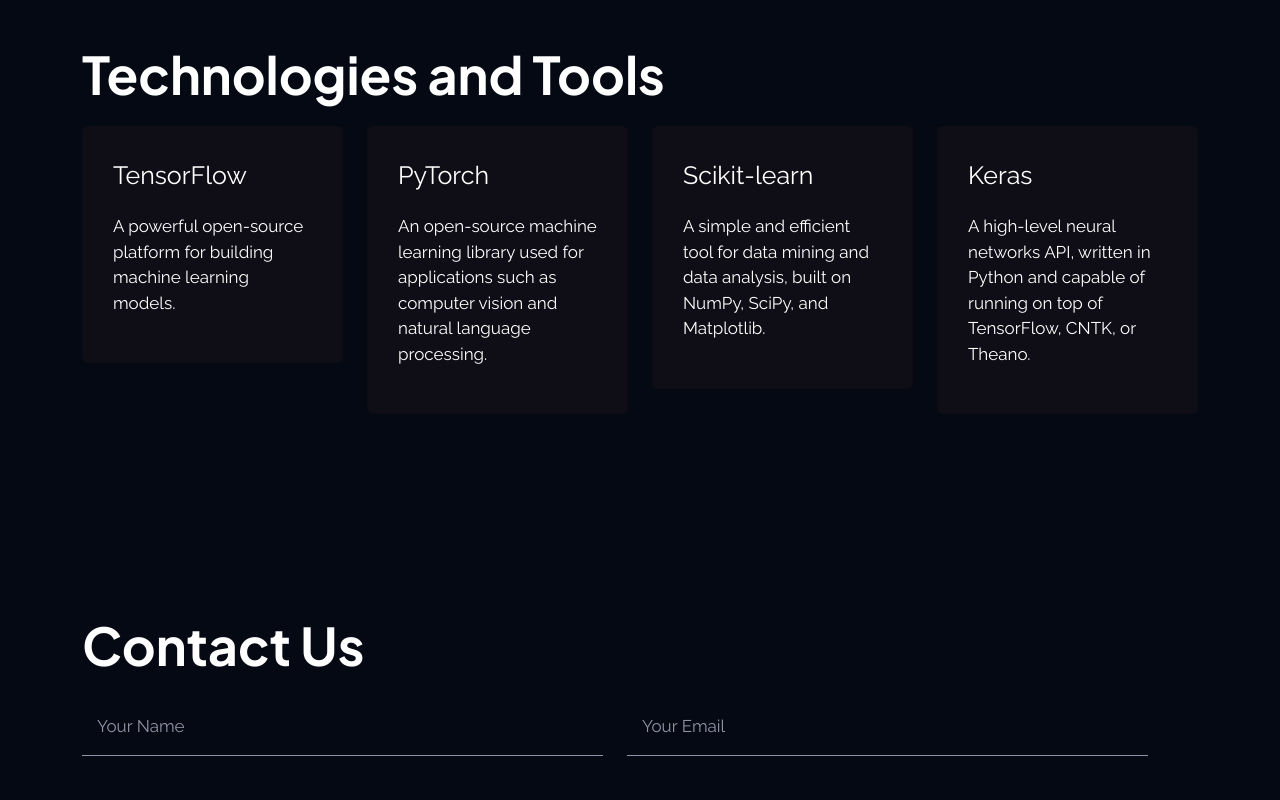
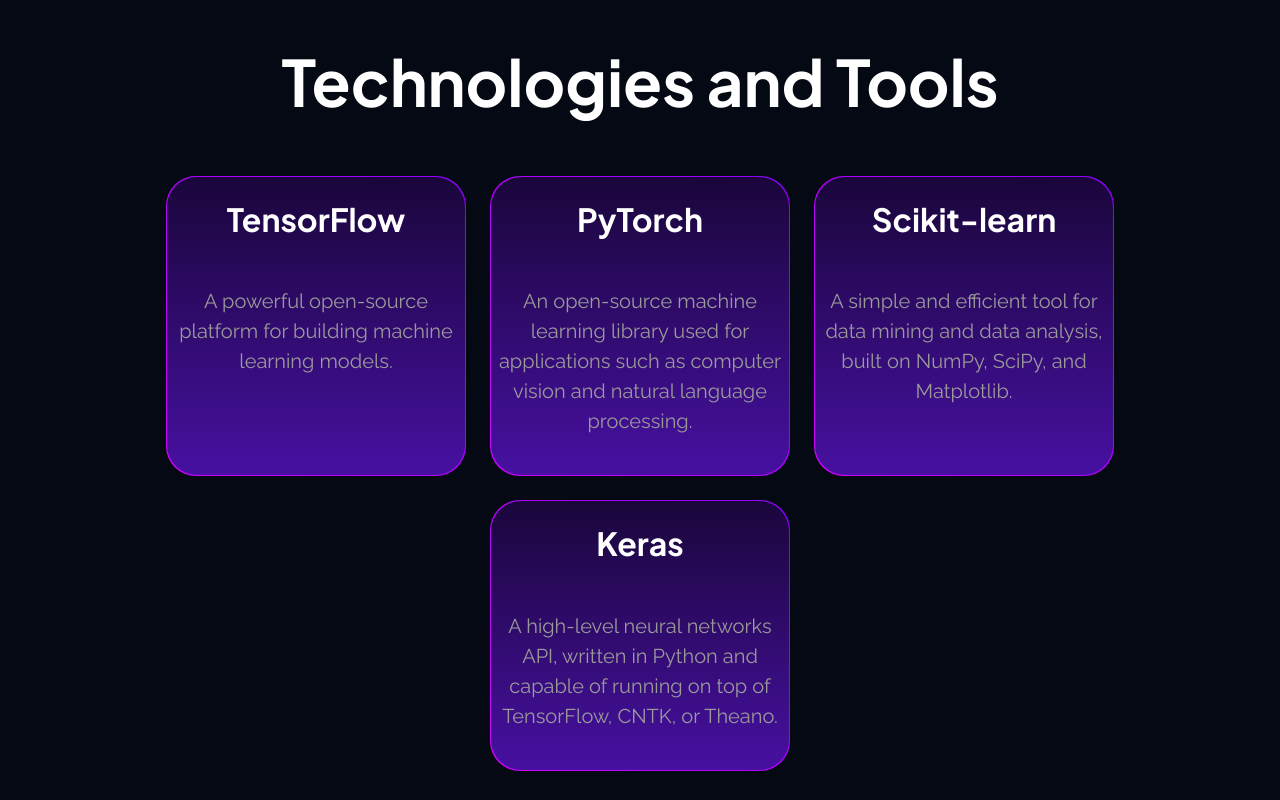
Before and after one commit to ibtehajmr/Epoch, a React (Vite) app: page /ml-model-development in a window 1280 px wide. Shown: the part 2600-3400 px from the top of the page. Built offline with nearby package versions, Linux system fonts and the light colour scheme.

Commit message:
chore: designed tools and technologies section

```diff
--- a/src/assets/css/responsive.css
+++ b/src/assets/css/responsive.css
@@ -162,7 +162,7 @@
   }
   .about-area .content {
     padding-left: 0px;
-    height: auto !important
+    height: auto !important;
   }
   .about-area .content h2 {
     font-size: 28px;
@@ -481,9 +481,20 @@
     flex-direction: column;
   }
   /* Stats area */
-.stat-description {
-  font-size: 17px;
-}
+  .stat-description {
+    font-size: 17px;
+  }
+  /* Tech section */
+
+  .tech-section h2 {
+    font-size: 28px;
+  }
+  .tech-section h4 {
+    font-size: 20px;
+  }
+  .tech-section p {
+    font-size: 17px;
+  }
 }
 /* Min width 576px to Max width 767px */
 @media only screen and (min-width: 576px) and (max-width: 767px) {
@@ -593,7 +604,7 @@
   }
   .about-area .content {
     padding-left: 0px;
-     height: auto !important
+    height: auto !important;
   }
   .about-area .sub-counter h3 {
     font-size: 36px;
@@ -696,6 +707,17 @@
   .contact-area .container {
     flex-direction: column;
   }
+  /* Tech section */
+
+  .tech-section h2 {
+    font-size: 28px;
+  }
+  .tech-section h4 {
+    font-size: 20px;
+  }
+  .tech-section p {
+    font-size: 17px;
+  }
 }
 /* Min width 992px to Max width 1199px */
 @media only screen and (min-width: 992px) and (max-width: 1199px) {
--- a/src/assets/css/style.css
+++ b/src/assets/css/style.css
@@ -3340,7 +3340,7 @@
 }
 
 .no-background {
-  background-image: none
+  background-image: none;
 }
 
 /* Stats area */
@@ -3352,5 +3352,68 @@
 
 .stat-description {
   font-size: 20px;
-  color: #656C7B;
-}
+  color: #656c7b;
+}
+
+/* Tech section */
+
+.tech-section h2 {
+  font-weight: 700;
+  font-size: 64px;
+}
+.tech-section h4 {
+  font-weight: 700;
+  font-size: 32px;
+}
+.tech-section p {
+  font-size: 20px;
+  color: #9a9a9a;
+}
+
+.box__bg {
+  position: relative;
+  z-index: 0;
+  overflow: hidden;
+  height: '329px';
+  width: 100%;
+  max-width: 300px;
+  border-radius: 30px;
+}
+
+.box__bg::before {
+  content: '';
+  position: absolute;
+  z-index: -2;
+  left: -50%;
+  top: -50%;
+  width: 200%;
+  height: 200%;
+  background-color: #000;
+  background-repeat: no-repeat;
+  background-size: 100%100%, 50%50%;
+  background-position:
+    0 0,
+    100% 0,
+    100% 100%,
+    0 100%;
+  background-image: linear-gradient(#e101ff, #7f01ff);
+  animation: bgRotate 4s linear infinite;
+}
+
+.box__bg::after {
+  content: '';
+  position: absolute;
+  z-index: -1;
+  left: 1px;
+  top: 1px;
+  width: calc(100% - 2px);
+  height: calc(100% - 2px);
+  border-radius: 30px;
+  background: linear-gradient(180deg, #1a063b 0%, #4710a1 100%);
+}
+
+@keyframes bgRotate {
+  100% {
+    transform: rotate(1turn);
+  }
+}
--- /dev/null
+++ b/src/components/techAndTools.jsx
@@ -0,0 +1,48 @@
+import React from 'react';
+
+const TechAndTools = () => {
+  const technologies = [
+    {
+      label: 'TensorFlow',
+      description:
+        'A powerful open-source platform for building machine learning models.',
+    },
+    {
+      label: 'PyTorch',
+      description:
+        'An open-source machine learning library used for applications such as computer vision and natural language processing.',
+    },
+    {
+      label: 'Scikit-learn',
+      description:
+        'A simple and efficient tool for data mining and data analysis, built on NumPy, SciPy, and Matplotlib.',
+    },
+    {
+      label: 'Keras',
+      description:
+        'A high-level neural networks API, written in Python and capable of running on top of TensorFlow, CNTK, or Theano.',
+    },
+  ];
+
+  return (
+    <div className='tech-section ptb-100'>
+      <div className='container'>
+        <h2 className='text-center pb-5'>Technologies and Tools</h2>
+
+        <div className='row justify-content-center gap-4'>
+          {technologies.map((tech, index) => (
+            <div
+              key={index}
+              className='col-lg-3 col-md-6 box__bg text-center d-flex flex-column align-items-center py-4 px-2'
+            >
+              <h4 className='mb-5'>{tech.label}</h4>
+              <p>{tech.description}</p>
+            </div>
+          ))}
+        </div>
+      </div>
+    </div>
+  );
+};
+
+export default TechAndTools;
--- a/src/pages/MLModelDevelopment.jsx
+++ b/src/pages/MLModelDevelopment.jsx
@@ -1,6 +1,7 @@
 import React from 'react';
 import PageHeader from '../components/common/pageHeader';
 import { strings } from '../locales';
+import TechAndTools from '../components/techAndTools';
 
 const MLModelDevelopment = () => {
   const { subRoute } = strings.MLModelDevelopment;
@@ -142,54 +143,7 @@
             </div>
           </div>
         </section>
-
-        {/* Technologies */}
-        <section className='pricing-area ptb-100'>
-          <div className='container'>
-            <div className='section-title-center'>
-              <h2>Technologies and Tools</h2>
-            </div>
-            <div className='row'>
-              <div className='col-lg-3'>
-                <div className='card'>
-                  <div className='card_title'>TensorFlow</div>
-                  <p>
-                    A powerful open-source platform for building machine
-                    learning models.
-                  </p>
-                </div>
-              </div>
-              <div className='col-lg-3'>
-                <div className='card'>
-                  <div className='card_title'>PyTorch</div>
-                  <p>
-                    An open-source machine learning library used for
-                    applications such as computer vision and natural language
-                    processing.
-                  </p>
-                </div>
-              </div>
-              <div className='col-lg-3'>
-                <div className='card'>
-                  <div className='card_title'>Scikit-learn</div>
-                  <p>
-                    A simple and efficient tool for data mining and data
-                    analysis, built on NumPy, SciPy, and Matplotlib.
-                  </p>
-                </div>
-              </div>
-              <div className='col-lg-3'>
-                <div className='card'>
-                  <div className='card_title'>Keras</div>
-                  <p>
-                    A high-level neural networks API, written in Python and
-                    capable of running on top of TensorFlow, CNTK, or Theano.
-                  </p>
-                </div>
-              </div>
-            </div>
-          </div>
-        </section>
+        <TechAndTools />
 
         {/* Contact Us */}
         <section className='contact-area ptb-100'>
```
